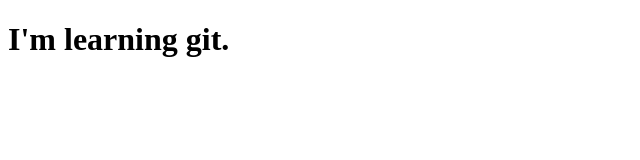
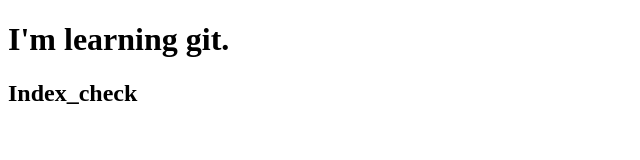
Before and after one commit to itsAakanksha/learning_git, a plain HTML site: page index.html in a window 1280 px wide. Shown: the whole page, without its empty margins (0-640 px from the left). Drawn offline with Linux system fonts and the light colour scheme.

Commit message:
learning branch

```diff
--- a/index.html
+++ b/index.html
@@ -8,5 +8,6 @@
 </head>
 <body>
     <h1>I'm learning git.</h1>
+    <h2>Index_check</h2>
 </body>
 </html>
```
